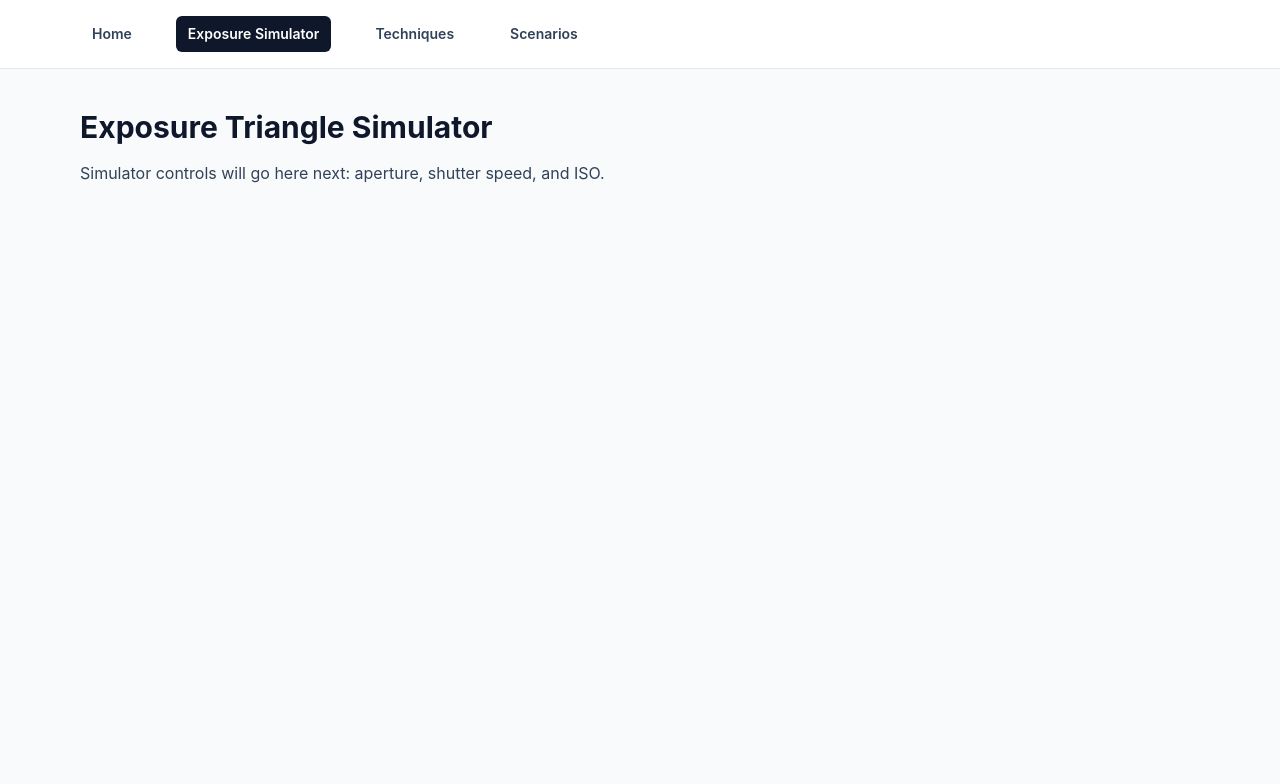
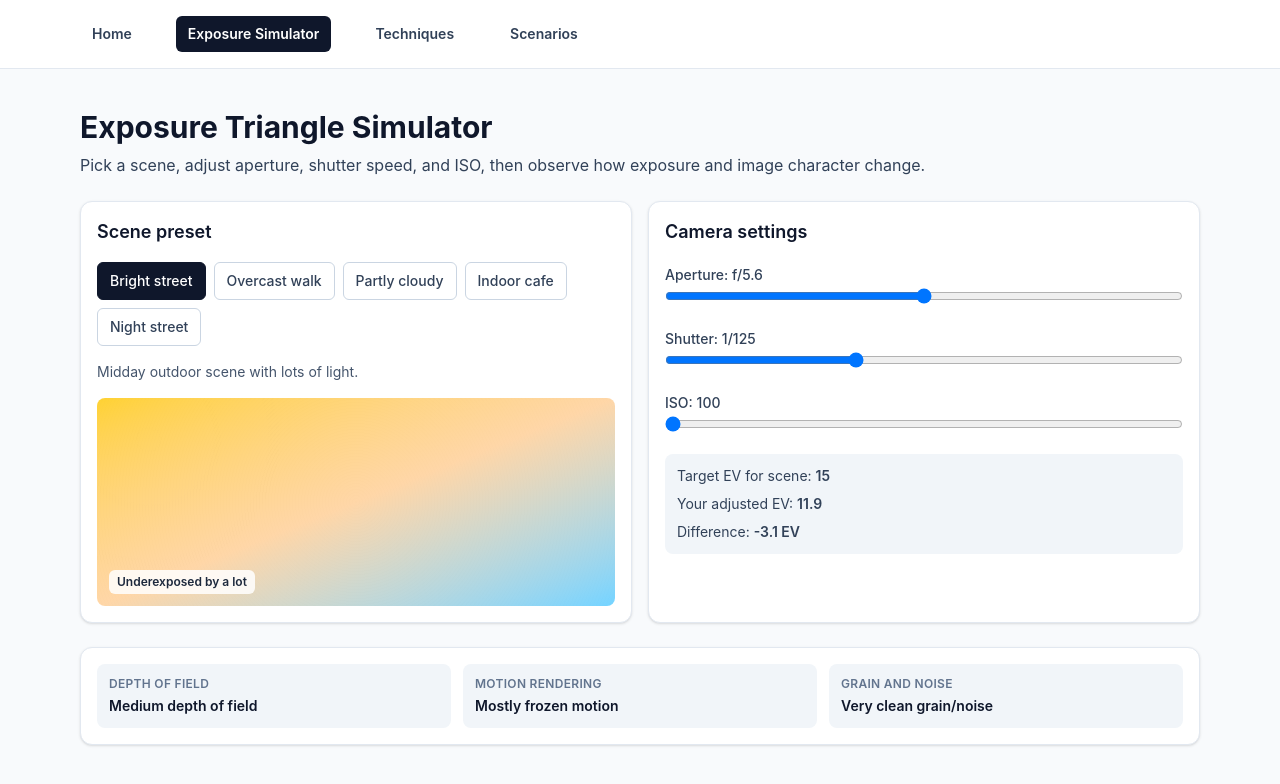
Before and after one commit to KhoiNguyen2225/film-beginner-app, a React (Vite) app: page /simulator in a window 1280 px wide. Shown: the top 784 px of the page. Built offline with nearby package versions, Linux system fonts and the light colour scheme.

Commit message:
Add content to Exposure Triangle Simulator page

```diff
--- a/src/pages/ExposureSimulatorPage.jsx
+++ b/src/pages/ExposureSimulatorPage.jsx
@@ -1,10 +1,258 @@
+import { useMemo, useState } from 'react'
+
+const APERTURES = [1.4, 2, 2.8, 4, 5.6, 8, 11, 16, 22]
+const SHUTTER_SPEEDS = [
+  { label: '1/2000', seconds: 1 / 2000 },
+  { label: '1/1000', seconds: 1 / 1000 },
+  { label: '1/500', seconds: 1 / 500 },
+  { label: '1/250', seconds: 1 / 250 },
+  { label: '1/125', seconds: 1 / 125 },
+  { label: '1/60', seconds: 1 / 60 },
+  { label: '1/30', seconds: 1 / 30 },
+  { label: '1/15', seconds: 1 / 15 },
+  { label: '1/8', seconds: 1 / 8 },
+  { label: '1/4', seconds: 1 / 4 },
+  { label: '1/2', seconds: 1 / 2 },
+  { label: '1s', seconds: 1 },
+]
+const ISOS = [100, 200, 400, 800, 1600, 3200, 6400]
+
+const SCENARIOS = {
+  brightStreet: {
+    label: 'Bright street',
+    targetEv: 15,
+    gradient: 'from-amber-300 via-orange-200 to-sky-300',
+    description: 'Midday outdoor scene with lots of light.',
+  },
+  overcast: {
+    label: 'Overcast walk',
+    targetEv: 12,
+    gradient: 'from-slate-300 via-slate-200 to-cyan-200',
+    description: 'Cloudy day with soft, even light.',
+  },
+  partlyCloudy: {
+    label: 'Partly cloudy',
+    targetEv: 13,
+    gradient: 'from-blue-300 via-sky-200 to-slate-100',
+    description: 'Sun breaks through clouds with shifting contrast.',
+  },
+  indoorCafe: {
+    label: 'Indoor cafe',
+    targetEv: 8,
+    gradient: 'from-amber-900 via-amber-700 to-orange-500',
+    description: 'Warm interior light, but much dimmer than outdoors.',
+  },
+  nightStreet: {
+    label: 'Night street',
+    targetEv: 4,
+    gradient: 'from-slate-900 via-indigo-900 to-blue-900',
+    description: 'Low-light scene with mixed practical lighting.',
+  },
+}
+
+const clamp = (value, min, max) => Math.min(Math.max(value, min), max)
+
+function getExposureFeedback(deltaEv) {
+  if (deltaEv > 1.5) return 'Overexposed by a lot'
+  if (deltaEv > 0.5) return 'Slightly overexposed'
+  if (deltaEv < -1.5) return 'Underexposed by a lot'
+  if (deltaEv < -0.5) return 'Slightly underexposed'
+  return 'Balanced exposure'
+}
+
+function getDepthOfFieldHint(aperture) {
+  if (aperture <= 2) return 'Very shallow depth of field'
+  if (aperture <= 4) return 'Shallow depth of field'
+  if (aperture <= 8) return 'Medium depth of field'
+  return 'Deep depth of field'
+}
+
+function getMotionHint(shutterSeconds) {
+  if (shutterSeconds <= 1 / 500) return 'Strong motion freeze'
+  if (shutterSeconds <= 1 / 125) return 'Mostly frozen motion'
+  if (shutterSeconds <= 1 / 30) return 'Visible motion blur'
+  return 'Heavy motion blur risk'
+}
+
+function getNoiseHint(iso) {
+  if (iso <= 200) return 'Very clean grain/noise'
+  if (iso <= 800) return 'Moderate grain/noise'
+  if (iso <= 1600) return 'Noticeable grain/noise'
+  return 'Heavy grain/noise'
+}
+
 export default function ExposureSimulatorPage() {
+  const [scenarioKey, setScenarioKey] = useState('brightStreet')
+  const [apertureIndex, setApertureIndex] = useState(4)
+  const [shutterIndex, setShutterIndex] = useState(4)
+  const [isoIndex, setIsoIndex] = useState(0)
+
+  const aperture = APERTURES[apertureIndex]
+  const shutter = SHUTTER_SPEEDS[shutterIndex]
+  const iso = ISOS[isoIndex]
+  const scenario = SCENARIOS[scenarioKey]
+
+  const computed = useMemo(() => {
+    const evAtIso100 = Math.log2((aperture * aperture) / shutter.seconds)
+    const exposureCompensationFromIso = Math.log2(iso / 100)
+    const adjustedEv = evAtIso100 - exposureCompensationFromIso
+    const deltaEv = adjustedEv - scenario.targetEv
+
+    const brightness = clamp(1 + deltaEv * 0.22, 0.35, 1.85)
+    const blurPx = clamp((shutter.seconds - 1 / 250) * 10, 0, 12)
+    const grainOpacity = clamp((iso - 100) / 8000, 0.06, 0.55)
+
+    return {
+      evAtIso100,
+      adjustedEv,
+      deltaEv,
+      brightness,
+      blurPx,
+      grainOpacity,
+      exposureText: getExposureFeedback(deltaEv),
+      dofText: getDepthOfFieldHint(aperture),
+      motionText: getMotionHint(shutter.seconds),
+      noiseText: getNoiseHint(iso),
+    }
+  }, [aperture, iso, scenario.targetEv, shutter.seconds])
+
   return (
-    <section className="space-y-4">
-      <h1 className="text-3xl font-bold">Exposure Triangle Simulator</h1>
-      <p className="text-slate-700">
-        Simulator controls will go here next: aperture, shutter speed, and ISO.
-      </p>
+    <section className="space-y-6">
+      <div className="space-y-2">
+        <h1 className="text-3xl font-bold">Exposure Triangle Simulator</h1>
+        <p className="text-slate-700">
+          Pick a scene, adjust aperture, shutter speed, and ISO, then observe
+          how exposure and image character change.
+        </p>
+      </div>
+
+      <div className="grid gap-4 md:grid-cols-2">
+        <article className="space-y-4 rounded-xl border border-slate-200 bg-white p-4 shadow-sm">
+          <h2 className="text-lg font-semibold">Scene preset</h2>
+          <div className="flex flex-wrap gap-2">
+            {Object.entries(SCENARIOS).map(([key, value]) => (
+              <button
+                key={key}
+                type="button"
+                className={[
+                  'rounded-md border px-3 py-2 text-sm font-medium transition-colors',
+                  scenarioKey === key
+                    ? 'border-slate-900 bg-slate-900 text-white'
+                    : 'border-slate-300 bg-white text-slate-700 hover:bg-slate-100',
+                ].join(' ')}
+                onClick={() => setScenarioKey(key)}
+              >
+                {value.label}
+              </button>
+            ))}
+          </div>
+          <p className="text-sm text-slate-600">{scenario.description}</p>
+
+          <div
+            className={[
+              'relative h-52 overflow-hidden rounded-lg bg-gradient-to-br',
+              scenario.gradient,
+            ].join(' ')}
+          >
+            <div
+              className="absolute inset-0"
+              style={{
+                filter: `brightness(${computed.brightness}) blur(${computed.blurPx}px)`,
+              }}
+            />
+            <div
+              className="absolute inset-0 bg-[radial-gradient(circle_at_10%_20%,rgba(255,255,255,0.2)_0,rgba(255,255,255,0)_35%),repeating-radial-gradient(circle_at_center,rgba(0,0,0,0.08)_0,rgba(0,0,0,0.08)_1px,transparent_1px,transparent_3px)]"
+              style={{ opacity: computed.grainOpacity }}
+            />
+            <div className="absolute bottom-3 left-3 rounded-md bg-white/85 px-2 py-1 text-xs font-semibold text-slate-800 backdrop-blur-sm">
+              {computed.exposureText}
+            </div>
+          </div>
+        </article>
+
+        <article className="space-y-4 rounded-xl border border-slate-200 bg-white p-4 shadow-sm">
+          <h2 className="text-lg font-semibold">Camera settings</h2>
+
+          <label className="block space-y-2">
+            <span className="text-sm font-medium text-slate-700">
+              Aperture: f/{aperture}
+            </span>
+            <input
+              type="range"
+              min="0"
+              max={String(APERTURES.length - 1)}
+              value={apertureIndex}
+              onChange={(event) => setApertureIndex(Number(event.target.value))}
+              className="w-full"
+            />
+          </label>
+
+          <label className="block space-y-2">
+            <span className="text-sm font-medium text-slate-700">
+              Shutter: {shutter.label}
+            </span>
+            <input
+              type="range"
+              min="0"
+              max={String(SHUTTER_SPEEDS.length - 1)}
+              value={shutterIndex}
+              onChange={(event) => setShutterIndex(Number(event.target.value))}
+              className="w-full"
+            />
+          </label>
+
+          <label className="block space-y-2">
+            <span className="text-sm font-medium text-slate-700">ISO: {iso}</span>
+            <input
+              type="range"
+              min="0"
+              max={String(ISOS.length - 1)}
+              value={isoIndex}
+              onChange={(event) => setIsoIndex(Number(event.target.value))}
+              className="w-full"
+            />
+          </label>
+
+          <div className="grid gap-2 rounded-lg bg-slate-100 p-3 text-sm text-slate-700">
+            <p>
+              Target EV for scene: <span className="font-semibold">{scenario.targetEv}</span>
+            </p>
+            <p>
+              Your adjusted EV: <span className="font-semibold">{computed.adjustedEv.toFixed(1)}</span>
+            </p>
+            <p>
+              Difference: <span className="font-semibold">{computed.deltaEv.toFixed(1)} EV</span>
+            </p>
+          </div>
+        </article>
+      </div>
+
+      <article className="grid gap-3 rounded-xl border border-slate-200 bg-white p-4 text-sm shadow-sm md:grid-cols-3">
+        <p className="rounded-lg bg-slate-100 p-3 text-slate-700">
+          <span className="block text-xs font-semibold uppercase tracking-wide text-slate-500">
+            Depth of field
+          </span>
+          <span className="mt-1 block font-semibold text-slate-900">
+            {computed.dofText}
+          </span>
+        </p>
+        <p className="rounded-lg bg-slate-100 p-3 text-slate-700">
+          <span className="block text-xs font-semibold uppercase tracking-wide text-slate-500">
+            Motion rendering
+          </span>
+          <span className="mt-1 block font-semibold text-slate-900">
+            {computed.motionText}
+          </span>
+        </p>
+        <p className="rounded-lg bg-slate-100 p-3 text-slate-700">
+          <span className="block text-xs font-semibold uppercase tracking-wide text-slate-500">
+            Grain and noise
+          </span>
+          <span className="mt-1 block font-semibold text-slate-900">
+            {computed.noiseText}
+          </span>
+        </p>
+      </article>
     </section>
   )
 }
```
